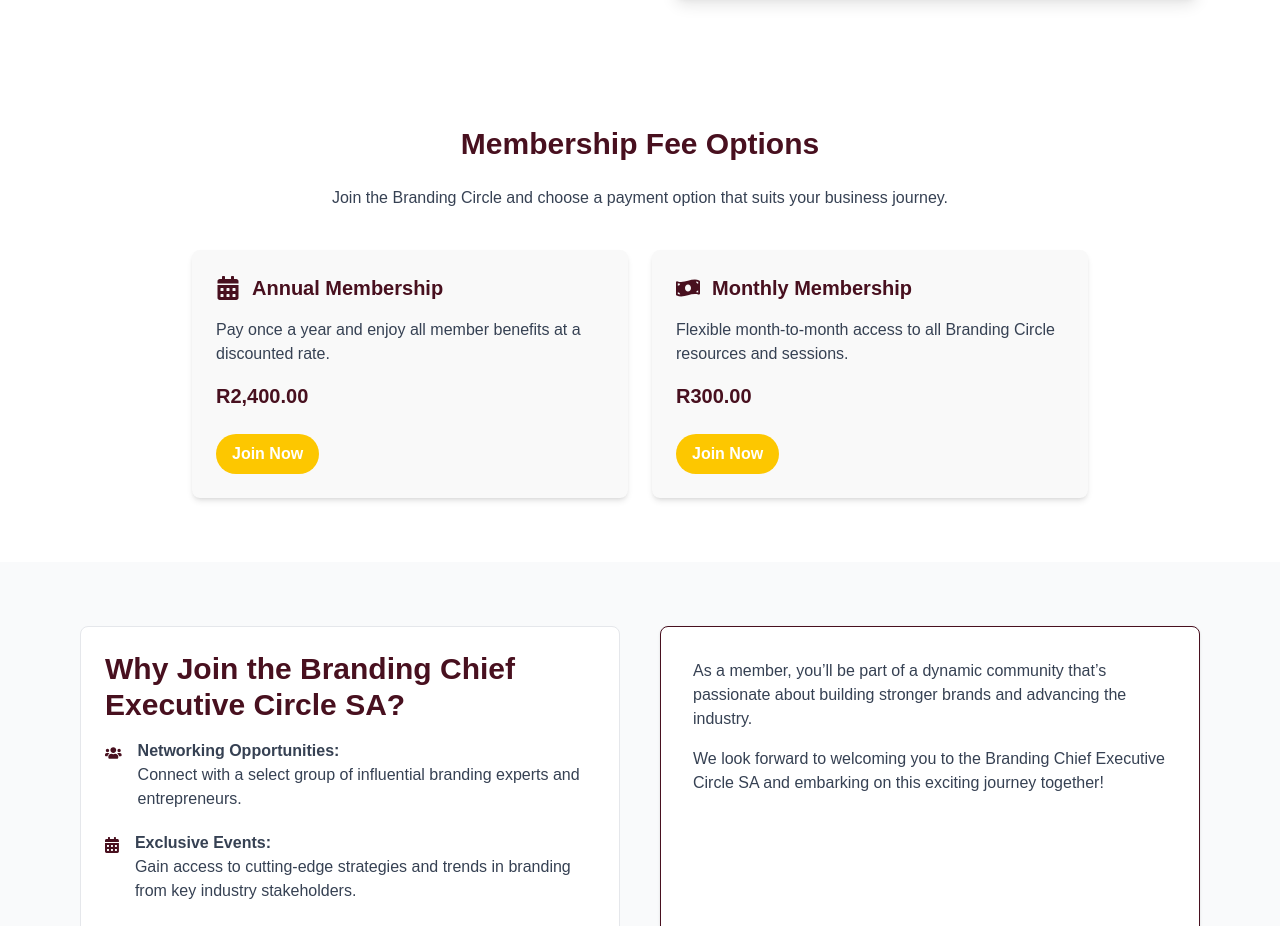
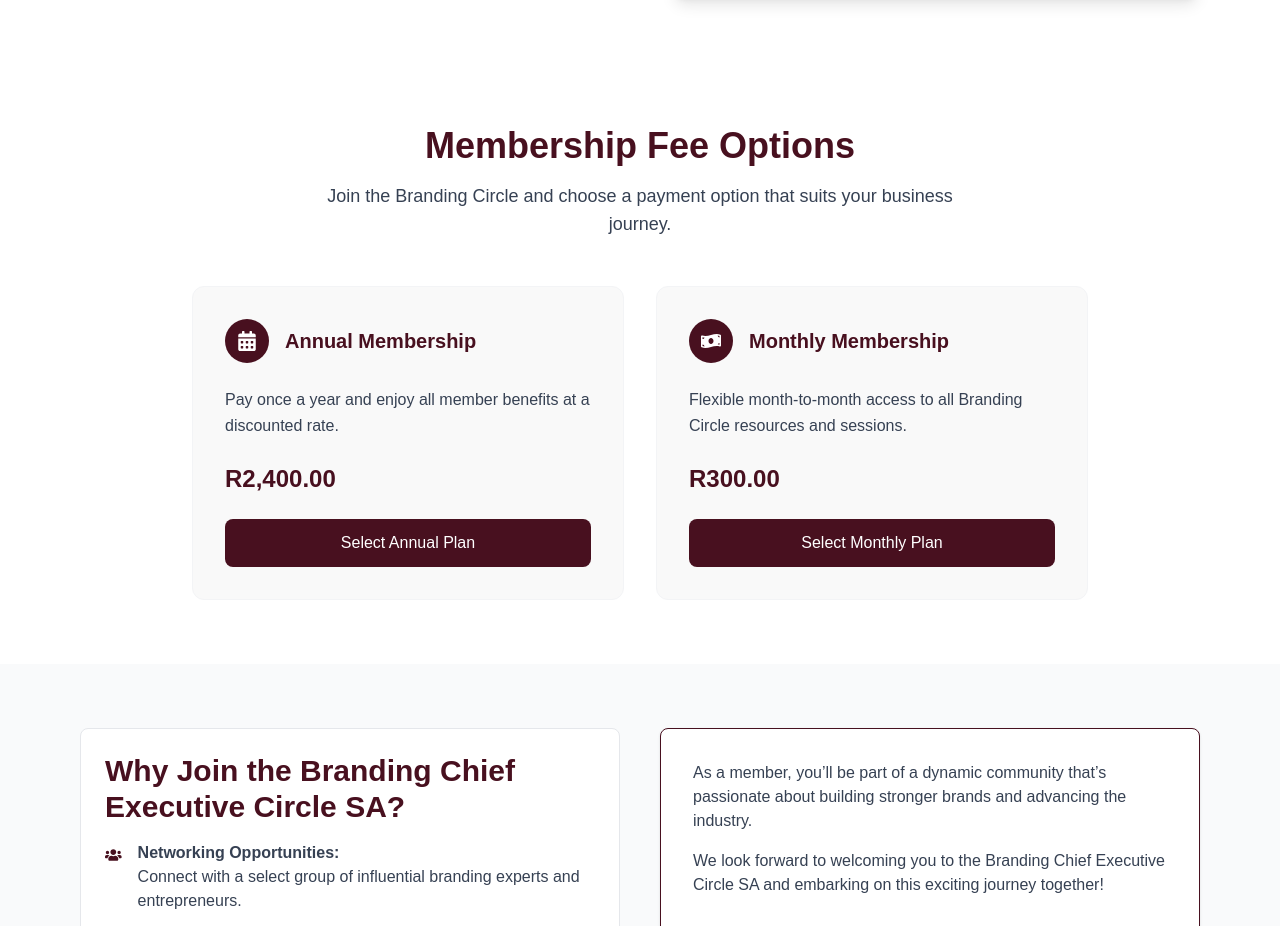
Before and after one commit to MilkCyberCreatives/leruo-foundation, a Next.js app: page /brandingcircle in a window 1280 px wide. Shown: the part 905-1831 px from the top of the page. Built offline with nearby package versions, Linux system fonts and the light colour scheme.

Commit message:
Xhanged design

```diff
--- a/src/components/BrandingCircleMembership.jsx
+++ b/src/components/BrandingCircleMembership.jsx
@@ -1,53 +1,60 @@
 'use client';
 import React from 'react';
 import { FaCalendarAlt, FaMoneyBillWave } from 'react-icons/fa';
+import Link from 'next/link';
 
 export default function BrandingCircleMembership() {
   return (
-    <section className="py-16 bg-white px-6 md:px-20">
+    <section className="py-16 bg-white px-4 sm:px-6 lg:px-20">
       <div className="max-w-4xl mx-auto text-center">
-        <h2 className="text-3xl font-bold text-[#48101f] mb-6">
-          Membership Fee Options
-        </h2>
-        <p className="text-gray-700 mb-10">
-          Join the Branding Circle and choose a payment option that suits your business journey.
-        </p>
+        <div className="mb-12">
+          <h2 className="text-3xl sm:text-4xl font-bold text-[#48101f] mb-4">
+            Membership Fee Options
+          </h2>
+          <p className="text-gray-700 text-lg max-w-2xl mx-auto">
+            Join the Branding Circle and choose a payment option that suits your business journey.
+          </p>
+        </div>
 
-        <div className="grid grid-cols-1 md:grid-cols-2 gap-6">
+        <div className="grid grid-cols-1 md:grid-cols-2 gap-8">
           {/* Annual Membership */}
-          <div className="bg-[#f9f9f9] rounded-lg shadow-md p-6 text-left hover:shadow-lg transition">
-            <div className="flex items-center mb-4 text-[#48101f]">
-              <FaCalendarAlt className="text-2xl mr-3" />
-              <h3 className="text-xl font-semibold">Annual Membership</h3>
+          <div className="bg-[#f9f9f9] rounded-xl border border-gray-100 p-8 text-left hover:shadow-lg transition-all duration-300">
+            <div className="flex items-center mb-6">
+              <div className="bg-[#48101f] p-3 rounded-full mr-4">
+                <FaCalendarAlt className="text-white text-xl" />
+              </div>
+              <h3 className="text-xl font-semibold text-[#48101f]">Annual Membership</h3>
             </div>
-            <p className="text-gray-700 text-base">
+            <p className="text-gray-700 mb-6 leading-relaxed">
               Pay once a year and enjoy all member benefits at a discounted rate.
             </p>
-            <p className="text-xl font-bold text-[#48101f] mt-4">R2,400.00</p>
-            <a
-              href="/apply"
-              className="inline-block mt-6 bg-yellow-400 hover:bg-yellow-500 text-white font-semibold py-2 px-4 rounded-full transition"
+            <p className="text-2xl font-bold text-[#48101f] mb-6">R2,400.00</p>
+            <Link
+              href="/contact?membership=annual"
+              className="block w-full bg-[#48101f] hover:bg-[#5a1a2d] text-white font-medium py-3 px-6 rounded-lg text-center transition-colors duration-300"
             >
-              Join Now
-            </a>
+              Select Annual Plan
+            </Link>
           </div>
 
           {/* Monthly Membership */}
-          <div className="bg-[#f9f9f9] rounded-lg shadow-md p-6 text-left hover:shadow-lg transition">
-            <div className="flex items-center mb-4 text-[#48101f]">
-              <FaMoneyBillWave className="text-2xl mr-3" />
-              <h3 className="text-xl font-semibold">Monthly Membership</h3>
+          <div className="bg-[#f9f9f9] rounded-xl border border-gray-100 p-8 text-left hover:shadow-lg transition-all duration-300">
+            <div className="flex items-center mb-6">
+              <div className="bg-[#48101f] p-3 rounded-full mr-4">
+                <FaMoneyBillWave className="text-white text-xl" />
+              </div>
+              <h3 className="text-xl font-semibold text-[#48101f]">Monthly Membership</h3>
             </div>
-            <p className="text-gray-700 text-base">
+            <p className="text-gray-700 mb-6 leading-relaxed">
               Flexible month-to-month access to all Branding Circle resources and sessions.
             </p>
-            <p className="text-xl font-bold text-[#48101f] mt-4">R300.00</p>
-            <a
-              href="/apply"
-              className="inline-block mt-6 bg-yellow-400 hover:bg-yellow-500 text-white font-semibold py-2 px-4 rounded-full transition"
+            <p className="text-2xl font-bold text-[#48101f] mb-6">R300.00</p>
+            <Link
+              href="/contact?membership=monthly"
+              className="block w-full bg-[#48101f] hover:bg-[#5a1a2d] text-white font-medium py-3 px-6 rounded-lg text-center transition-colors duration-300"
             >
-              Join Now
-            </a>
+              Select Monthly Plan
+            </Link>
           </div>
         </div>
       </div>
```
